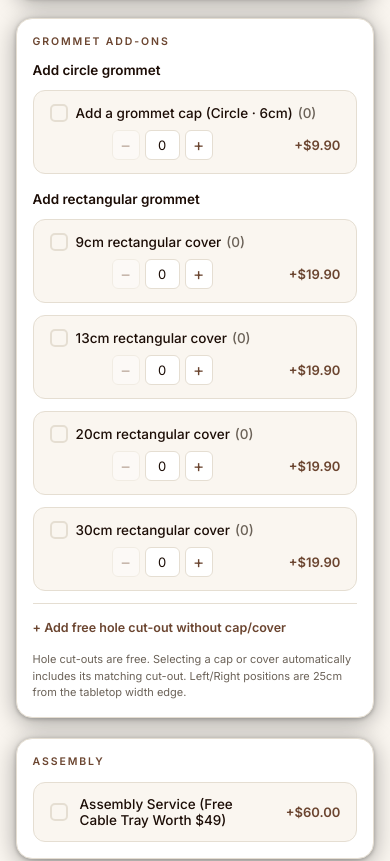
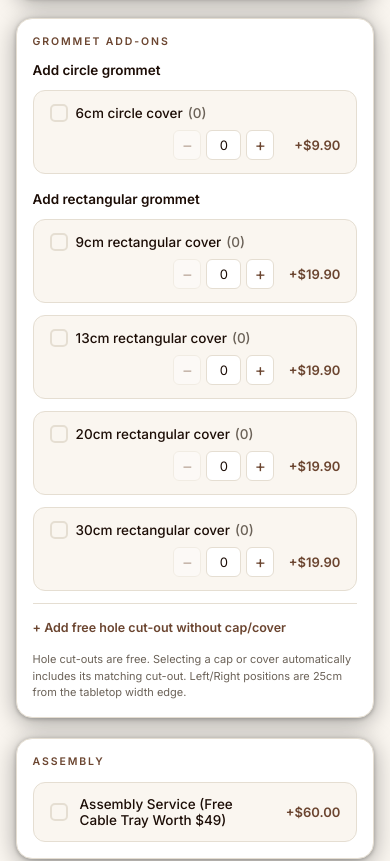
Before and after one commit to BuildYourDesksSG/byd-customprice-estimator-test, a React (Vite) app: page / in a window 390 px wide. Shown: the part 1701-2562 px from the top of the page. Built offline with nearby package versions, Linux system fonts and the light colour scheme; a web font is replaced by a local one.

Commit message:
Update circle cover text and mobile quantity alignment

```diff
--- a/src/components/ui/MultiGrommetPicker.jsx
+++ b/src/components/ui/MultiGrommetPicker.jsx
@@ -56,7 +56,7 @@ export default function MultiGrommetPicker({ grommets, setGrommets }) {
     <div style={{ display: 'grid', gap: 12 }}>
       <div style={headingStyle}>Add circle grommet</div>
       <CheckOption
-        label='Add a grommet cap (Circle · 6cm)'
+        label='6cm circle cover'
         price={grommetAddonPrice('Circle', '6cm', grommets.Circle.colour)}
         checked={quantity(grommets.Circle.capQuantity) > 0}
         onChange={checked => setCoverQuantity('Circle', checked ? 1 : 0)}
--- a/src/styles/global.css
+++ b/src/styles/global.css
@@ -87,7 +87,7 @@ body {
     row-gap: 8px !important;
   }
   .byd-option--quantity .byd-option__label-group { grid-column: 1 / -1; }
-  .byd-option--quantity .byd-option__quantity { grid-column: 1; grid-row: 2; justify-self: center; }
+  .byd-option--quantity .byd-option__quantity { grid-column: 1; grid-row: 2; justify-self: end; }
   .byd-option--quantity .byd-option__price { grid-column: 2; grid-row: 2; justify-self: end; }
   .byd-option--quantity .byd-option__label-group { gap: 8px !important; }
   .byd-option--quantity .byd-option__label { overflow-wrap: anywhere; }
```
